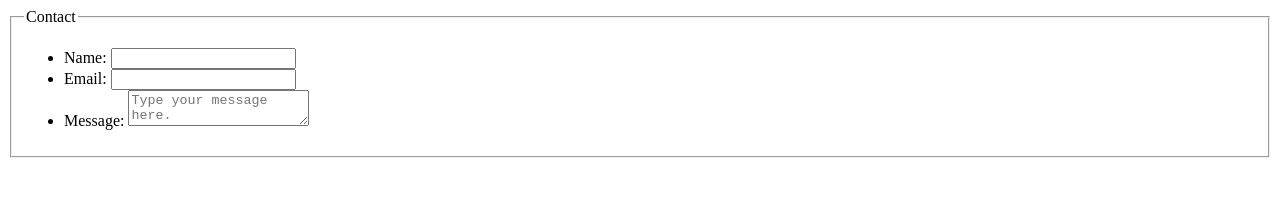
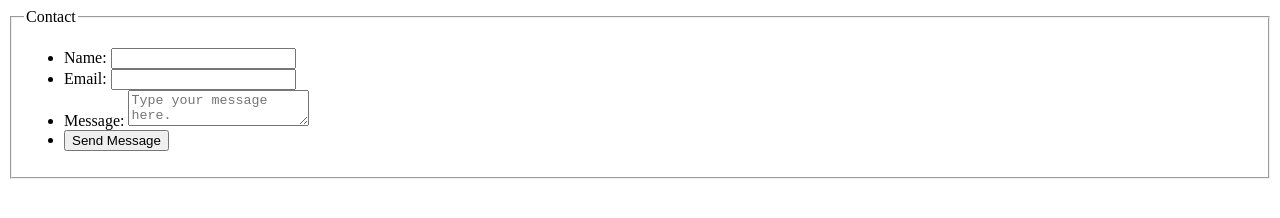
Before and after one commit to sweetnightkitty/mdn_first_form, a plain HTML site: page index.html in a window 1280 px wide. Drawn offline with Linux system fonts and the light colour scheme.

Commit message:
Add submit form button

```diff
--- a/index.html
+++ b/index.html
@@ -26,6 +26,10 @@
                     <label for="message">Message:</label>
                     <textarea id="message" name="user_message" placeholder="Type your message here."></textarea>
                 </li>
+
+                <li class="button">
+                    <button type="submit">Send Message</button>
+                </li>
             </ul>
 
         </fieldset>
```
